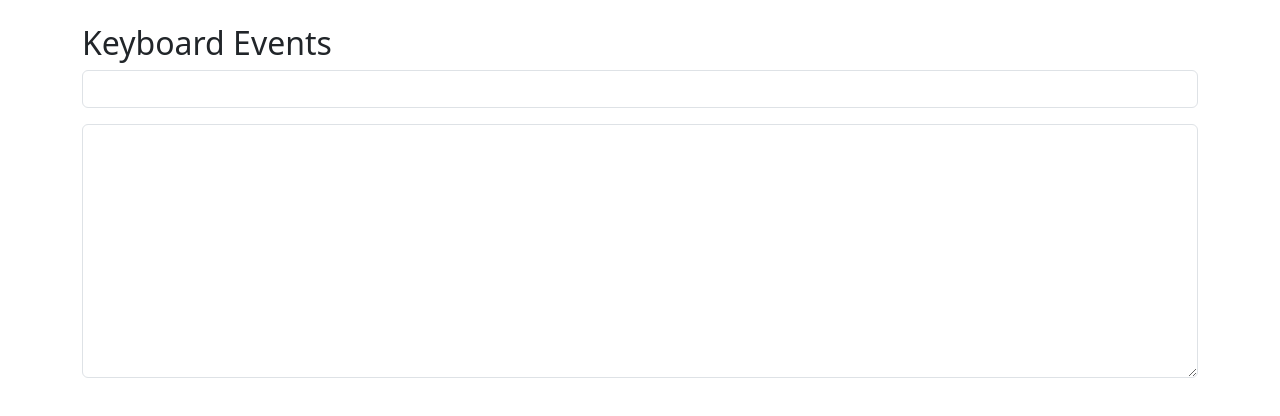
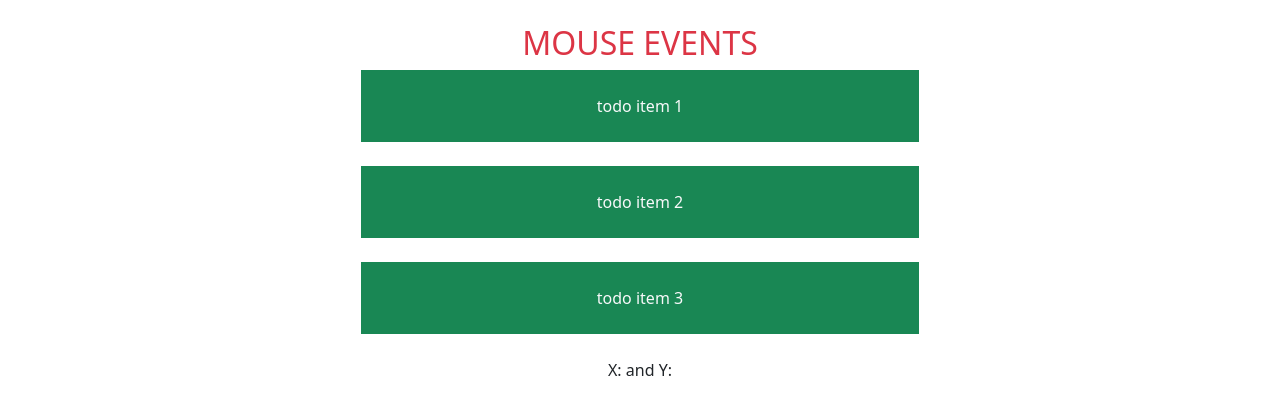
Before and after one commit to sevgi75/my-react-codes, a React (Create React App) app in the folder react/notes/rc06_forms-otherEvents/: page / in a window 1280 px wide. Shown: the top 416 px of the page. Built offline with nearby package versions, Linux system fonts and the light colour scheme.

Commit message:
mouse enter

```diff
--- a/react/notes/rc06_forms-otherEvents/src/App.js
+++ b/react/notes/rc06_forms-otherEvents/src/App.js
@@ -8,8 +8,8 @@ function App() {
     <div>
       {/* <Forms /> */}
       {/* <FormsObject /> */}
-      <KeyboardClipboard />
-      {/* <MouseEvent /> */}
+      {/* <KeyboardClipboard /> */}
+      <MouseEvent />
     </div>
   )
 }
--- a/react/notes/rc06_forms-otherEvents/src/components/3-mouseEvents/MouseEvent.jsx
+++ b/react/notes/rc06_forms-otherEvents/src/components/3-mouseEvents/MouseEvent.jsx
@@ -1,11 +1,23 @@
+import { useState } from "react"
+
 const MouseEvent = () => {
+  const [visible, setVisible] = useState(false)
+
   return (
     <div className="container text-center d-flex flex-column align-items-center mt-4">
       <h2 className="text-danger">MOUSE EVENTS</h2>
 
-      <div id="todo-1" className="bg-success text-light w-50 p-4">
+      <div
+      id="todo-1"
+      className="bg-success text-light w-50 p-4"
+      onMouseLeave={() => setVisible(false)}
+      onMouseEnter={() => setVisible(true)}
+      >
         todo item 1
       </div>
+
+      {/* Conditional Rendering */}
+      {visible && <span>Aciklama</span>}
 
       <div id="todo-2" className="bg-success text-light w-50 p-4 mt-4">
         todo item 2
```
